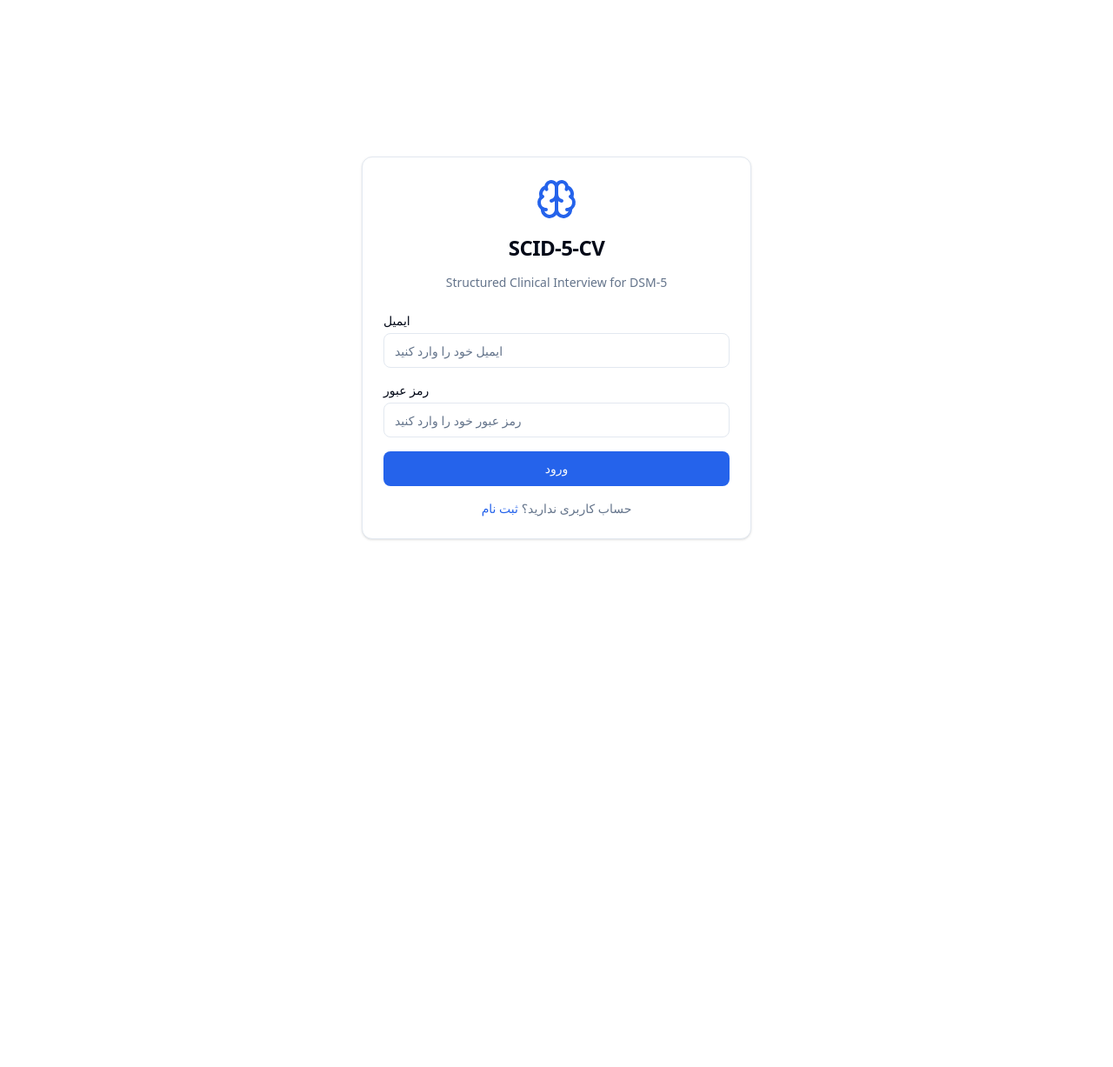
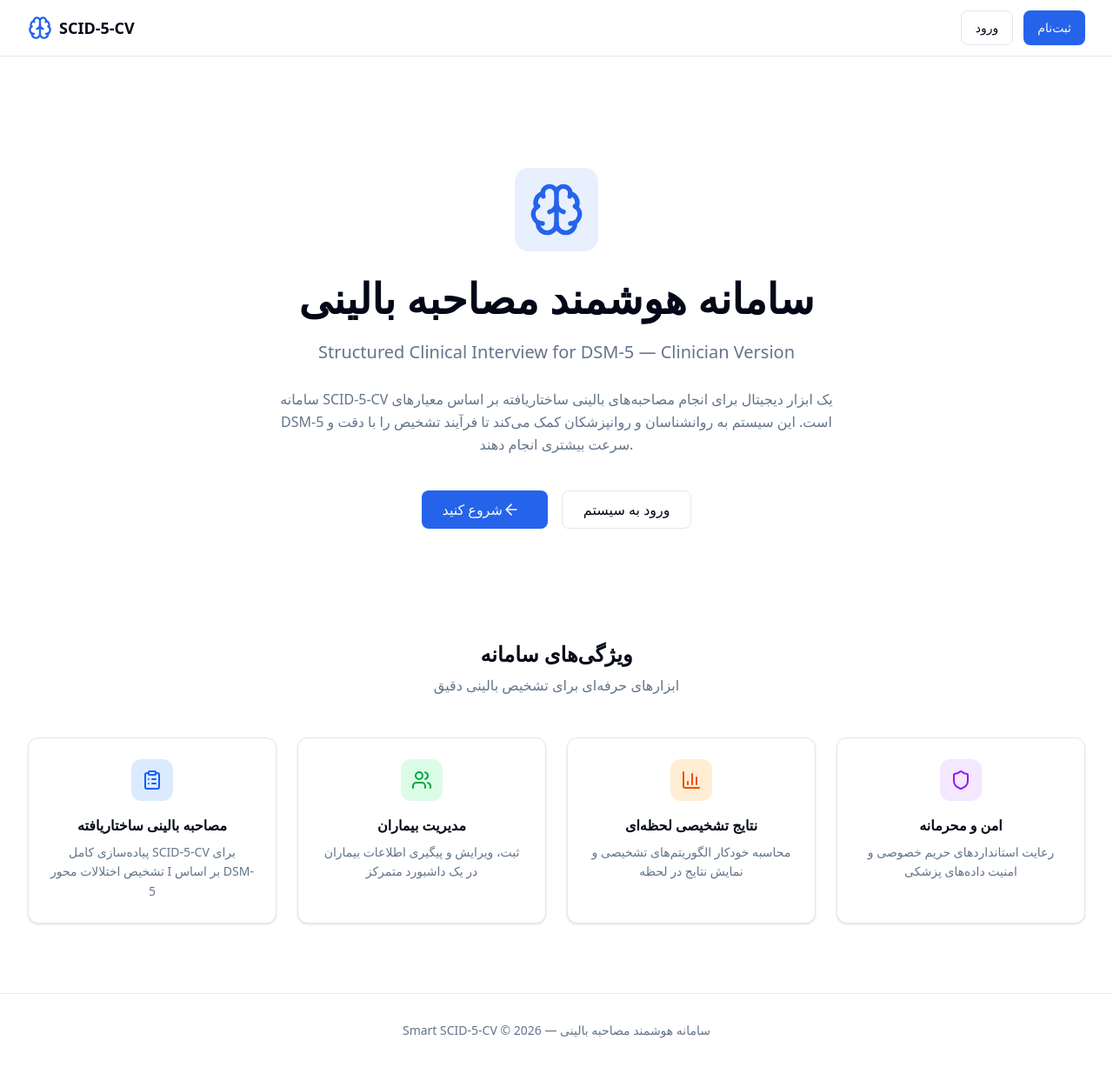
Before and after one commit to mhas1381/SCID-5-CV-WEB, a React (Vite) app: page / in a window 1280 px wide. Before the commit this address led to /login. Shown: the whole page at 87% size. Before the commit the page ends 800 px from the top, so only its background shows below. Built offline with nearby package versions, Linux system fonts and the light colour scheme.

Commit message:
feat: add landing page with hero section and feature cards

```diff
--- a/src/App.tsx
+++ b/src/App.tsx
@@ -1,6 +1,7 @@
 import { BrowserRouter, Routes, Route } from 'react-router-dom'
 import { AppLayout } from '@/components/layout/AppLayout'
 import { ProtectedRoute } from '@/components/auth/ProtectedRoute'
+import { LandingPage } from '@/pages/landing/LandingPage'
 import { LoginPage } from '@/pages/auth/LoginPage'
 import { RegisterPage } from '@/pages/auth/RegisterPage'
 import { DashboardPage } from '@/pages/dashboard/DashboardPage'
@@ -16,6 +17,7 @@ export default function App() {
     <BrowserRouter>
       <Routes>
         {/* Public Routes */}
+        <Route path="/" element={<LandingPage />} />
         <Route path="/login" element={<LoginPage />} />
         <Route path="/register" element={<RegisterPage />} />
 
@@ -27,7 +29,6 @@ export default function App() {
             </ProtectedRoute>
           }
         >
-          <Route path="/" element={<DashboardPage />} />
           <Route path="/dashboard" element={<DashboardPage />} />
 
           {/* Patients */}
--- /dev/null
+++ b/src/pages/landing/LandingPage.tsx
@@ -0,0 +1,125 @@
+import { useNavigate } from 'react-router-dom'
+import { Brain, ClipboardList, Shield, BarChart3, Users, ArrowLeft } from 'lucide-react'
+import { Button, Card, CardContent } from '@/components/ui'
+
+const features = [
+  {
+    icon: ClipboardList,
+    title: 'مصاحبه بالینی ساختاریافته',
+    desc: 'پیاده‌سازی کامل SCID-5-CV برای تشخیص اختلالات محور I بر اساس DSM-5',
+    color: 'text-blue-600',
+    bg: 'bg-blue-100',
+  },
+  {
+    icon: Users,
+    title: 'مدیریت بیماران',
+    desc: 'ثبت، ویرایش و پیگیری اطلاعات بیماران در یک داشبورد متمرکز',
+    color: 'text-green-600',
+    bg: 'bg-green-100',
+  },
+  {
+    icon: BarChart3,
+    title: 'نتایج تشخیصی لحظه‌ای',
+    desc: 'محاسبه خودکار الگوریتم‌های تشخیصی و نمایش نتایج در لحظه',
+    color: 'text-orange-600',
+    bg: 'bg-orange-100',
+  },
+  {
+    icon: Shield,
+    title: 'امن و محرمانه',
+    desc: 'رعایت استانداردهای حریم خصوصی و امنیت داده‌های پزشکی',
+    color: 'text-purple-600',
+    bg: 'bg-purple-100',
+  },
+]
+
+export function LandingPage() {
+  const navigate = useNavigate()
+
+  return (
+    <div className="min-h-screen bg-[hsl(var(--background))] flex flex-col">
+      {/* ── Header ── */}
+      <header className="border-b border-[hsl(var(--border))]">
+        <div className="max-w-7xl mx-auto px-4 sm:px-6 lg:px-8 h-16 flex items-center justify-between">
+          <div className="flex items-center gap-2">
+            <Brain className="h-7 w-7 text-[hsl(var(--primary))]" />
+            <span className="text-lg font-bold">SCID-5-CV</span>
+          </div>
+          <div className="flex items-center gap-3">
+            <Button variant="outline" onClick={() => navigate('/login')}>
+              ورود
+            </Button>
+            <Button onClick={() => navigate('/register')}>
+              ثبت‌نام
+            </Button>
+          </div>
+        </div>
+      </header>
+
+      {/* ── Hero ── */}
+      <section className="flex-1">
+        <div className="max-w-7xl mx-auto px-4 sm:px-6 lg:px-8 py-20 md:py-32">
+          <div className="text-center max-w-3xl mx-auto">
+            <div className="flex justify-center mb-6">
+              <div className="rounded-2xl bg-[hsl(var(--primary))]/10 p-4">
+                <Brain className="h-16 w-16 text-[hsl(var(--primary))]" />
+              </div>
+            </div>
+            <h1 className="text-4xl md:text-5xl font-bold leading-tight">
+              سامانه هوشمند مصاحبه بالینی
+            </h1>
+            <p className="text-xl text-[hsl(var(--muted-foreground))] mt-4 leading-relaxed">
+              Structured Clinical Interview for DSM-5 — Clinician Version
+            </p>
+            <p className="text-base text-[hsl(var(--muted-foreground))] mt-6 max-w-2xl mx-auto leading-relaxed">
+              سامانه SCID-5-CV یک ابزار دیجیتال برای انجام مصاحبه‌های بالینی ساختاریافته
+              بر اساس معیارهای DSM-5 است. این سیستم به روانشناسان و روانپزشکان کمک می‌کند
+              تا فرآیند تشخیص را با دقت و سرعت بیشتری انجام دهند.
+            </p>
+            <div className="flex items-center justify-center gap-4 mt-10">
+              <Button size="lg" onClick={() => navigate('/register')}>
+                شروع کنید
+                <ArrowLeft className="mr-2 h-5 w-5" />
+              </Button>
+              <Button size="lg" variant="outline" onClick={() => navigate('/login')}>
+                ورود به سیستم
+              </Button>
+            </div>
+          </div>
+        </div>
+
+        {/* ── Features ── */}
+        <div className="max-w-7xl mx-auto px-4 sm:px-6 lg:px-8 pb-20">
+          <div className="text-center mb-12">
+            <h2 className="text-2xl font-bold">ویژگی‌های سامانه</h2>
+            <p className="text-[hsl(var(--muted-foreground))] mt-2">
+              ابزارهای حرفه‌ای برای تشخیص بالینی دقیق
+            </p>
+          </div>
+          <div className="grid grid-cols-1 md:grid-cols-2 lg:grid-cols-4 gap-6">
+            {features.map((feature) => (
+              <Card key={feature.title}>
+                <CardContent className="p-6 text-center">
+                  <div className={`rounded-xl p-3 ${feature.bg} inline-flex mb-4`}>
+                    <feature.icon className={`h-6 w-6 ${feature.color}`} />
+                  </div>
+                  <h3 className="font-semibold mb-2">{feature.title}</h3>
+                  <p className="text-sm text-[hsl(var(--muted-foreground))] leading-relaxed">
+                    {feature.desc}
+                  </p>
+                </CardContent>
+              </Card>
+            ))}
+          </div>
+        </div>
+      </section>
+
+      {/* ── Footer ── */}
+      <footer className="border-t border-[hsl(var(--border))] py-8">
+        <div className="max-w-7xl mx-auto px-4 sm:px-6 lg:px-8 text-center text-sm text-[hsl(var(--muted-foreground))]">
+          <p>Smart SCID-5-CV &copy; {new Date().getFullYear()} &mdash; سامانه هوشمند مصاحبه بالینی</p>
+        </div>
+      </footer>
+    </div>
+  )
+}
```
